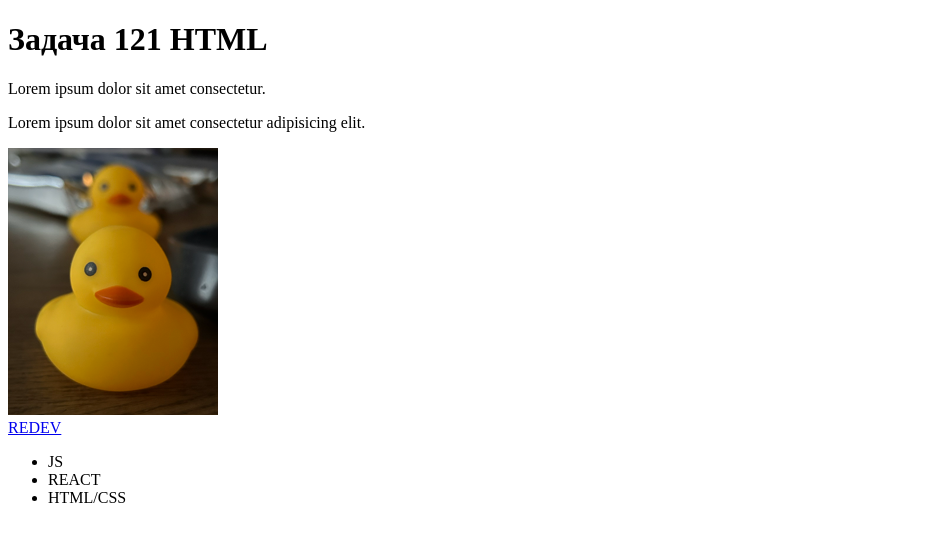
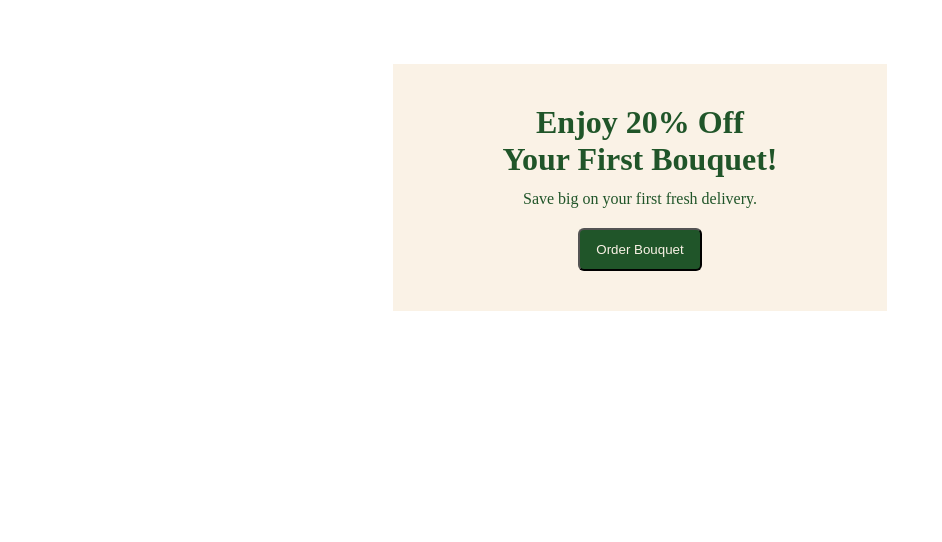
Before and after one commit to kkormalkovvaa/redev-html, a plain HTML site: page index.html in a window 1280 px wide. Shown: the whole page, without its empty margins (0-942 px from the left). Drawn offline with Linux system fonts and the light colour scheme.

Commit message:
task 144

```diff
--- a/index.html
+++ b/index.html
@@ -3,27 +3,50 @@
 <head>
     <meta charset="UTF-8">
     <meta name="viewport" content="width=device-width, initial-scale=1.0">
-    <title>1.2 HTML</title>
+    <title>1.4 CSS</title>
+    <style>
+        body {
+            margin: 0;
+            padding: 0;
+            background: #FFF;
+            display: flex;
+            justify-content: center;
+            align-items: center;
+        }
+
+        .card {
+            background-color: #FAF2E6;
+            margin: 64px 340px;
+        }
+
+        .card__title {
+            color: #205529;
+            margin: 40px 100px 12px 100px;
+            text-align: center;
+        }
+
+        .card__text {
+            color: #205529;
+            margin: 0 80px 20px 80px;
+            text-align: center;
+        }
+
+        .card__btn {
+            background-color: #205529;
+            color: #FAF2E6;
+            padding: 12px 16px;
+            border-radius: 6px;
+            margin: 0 185px 40px 185px;
+        }
+    </style>
 </head>
 <body>
-    <header>
-        <h1>Задача 121 HTML</h1>
-        <p>Lorem ipsum dolor sit amet consectetur.</p>
-        <p>Lorem ipsum dolor sit amet consectetur adipisicing elit.</p>
-    </header>
-
-    <main>
-        <img src="./ducks.png" alt="утки">
-        <br>
-        <a href="https://redev.by/" target="_blank">REDEV</a>
-    </main>
-
-    <footer>
-        <ul>
-            <li>JS</li>
-            <li>REACT</li>
-            <li>HTML/CSS</li>
-        </ul>
-    </footer>
+    <div class="card">
+        <div class="card__content">
+            <h1 class="card__title">Enjoy 20% Off <br>Your First Bouquet!</h1>
+            <p class="card__text">Save big on your first fresh delivery.</p>
+            <button class="card__btn">Order Bouquet</button>
+        </div>
+    </div>
 </body>
 </html>
```
Also changed, not shown: 1 other file.
